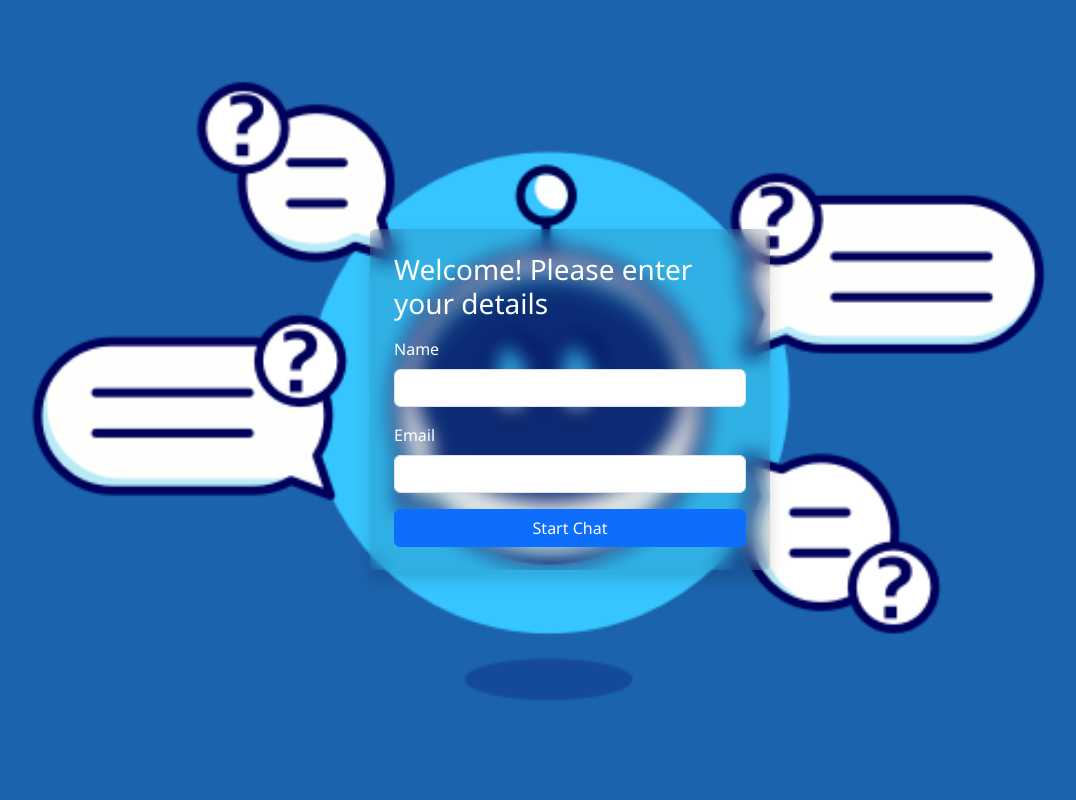
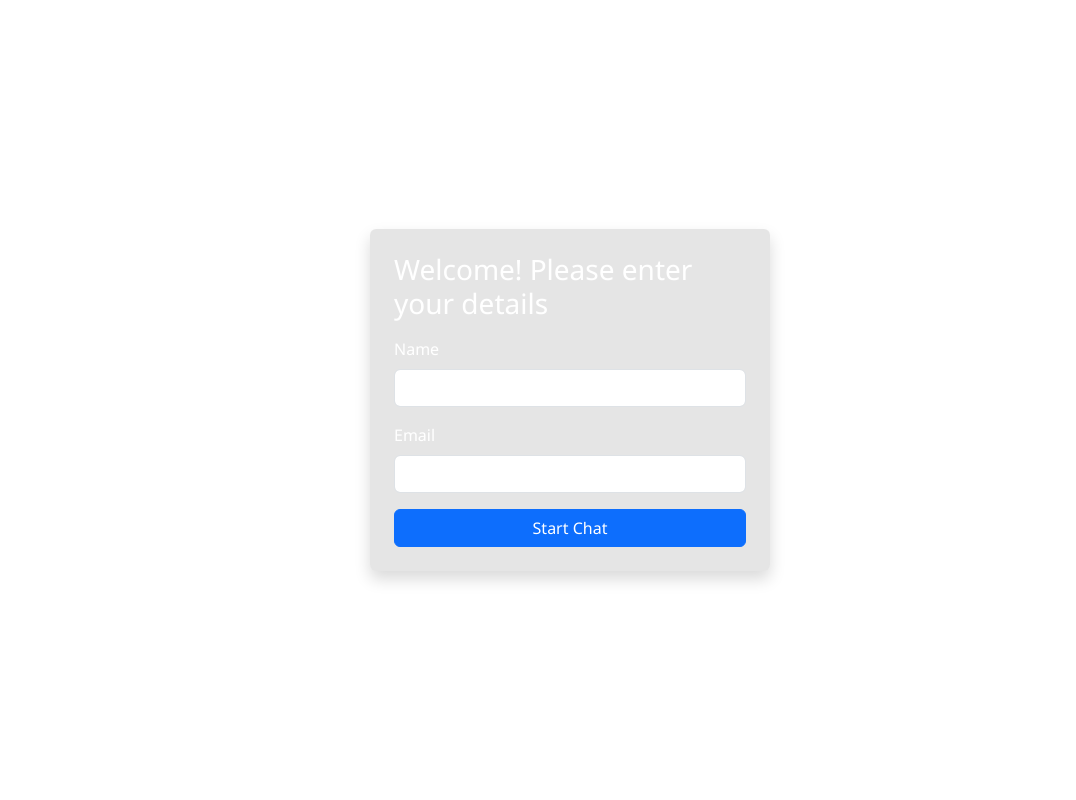
Before and after one commit to yeswanthvuddagiri/chatbot, a Flask app: page / in a window 1280 px wide. Shown: the whole page, without its empty margins (70-1146 px from the left). Run offline with Flask 3, Linux system fonts and the light colour scheme.

Commit message:
Update s1.html

```diff
--- a/templates/s1.html
+++ b/templates/s1.html
@@ -12,7 +12,6 @@
   <style>
     body {
       font-family: 'Segoe UI', Tahoma, Geneva, Verdana, sans-serif;
-      background: url('/static/header-chat-box.png') no-repeat center center fixed;
       background-size: cover;
       display: flex;
       justify-content: center;
```
